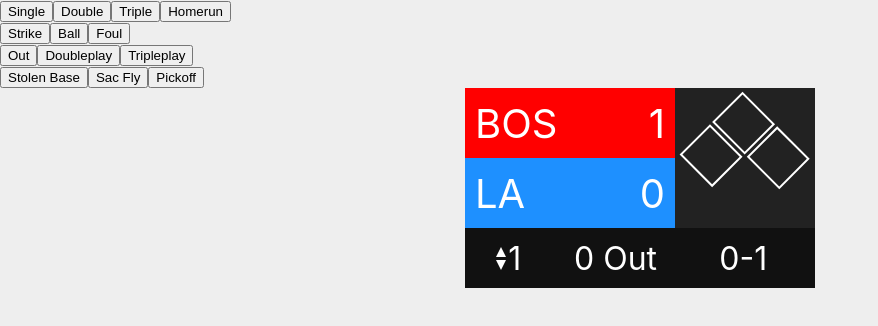
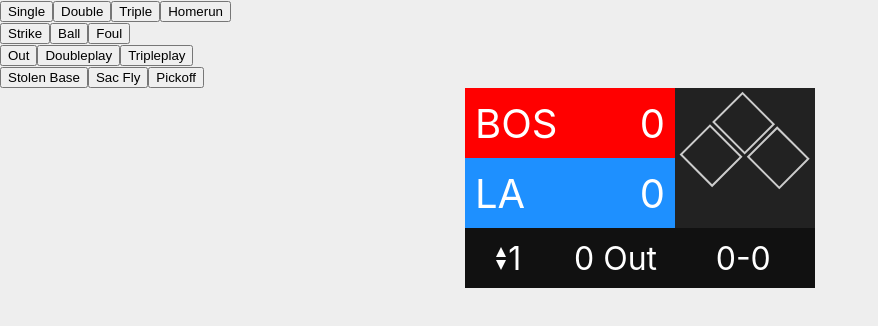
Before and after one commit to jw3739/baseball-scoreboard, a React (Create React App) app: page / in a window 1280 px wide. Shown: the top 326 px of the page, without its empty margins (0-878 px from the left). Built offline with nearby package versions, Linux system fonts and the light colour scheme.

Commit message:
scoreboard now reads from state

```diff
--- a/src/components/BaseballEvents.js
+++ b/src/components/BaseballEvents.js
@@ -2,6 +2,19 @@
 import Scoreboard from './Scoreboard';
 
 class BaseballEvents extends Component {
+  constructor() {
+    super();
+    this.state = {
+      strikes: 0,
+      balls: 0,
+      outs: 0,
+      onFirst: false,
+      onSecond: false,
+      onThird: false,
+      teamAScore: 0,
+      teamBScore: 0
+    };
+  }
   render() {
     return (
       <div className="misc-container">
@@ -27,9 +40,18 @@
               <button>Sac Fly</button>
               <button>Pickoff</button>
             </div>
-          </div>
+         </div>
         <div className='scoreboard-container'>
-            <Scoreboard />
+            <Scoreboard
+            teamAScore={this.state.teamAScore}
+            teamBScore={this.state.teamBScore}
+            onFirst={this.state.onFirst}
+            onSecond={this.state.onSecond}
+            onThird={this.state.onThird}
+            outs={this.state.outs}
+            balls={this.state.balls}
+            strikes={this.state.strikes}
+            />
         </div>
       </div>
     );
--- a/src/components/Bases.js
+++ b/src/components/Bases.js
@@ -5,9 +5,9 @@
     return (
       <div className="bases-container">
         <div className='base-positioning'>
-            <div className='base'></div>
-            <div className='base'></div>
-            <div className='base'></div>
+            <div className={this.props.onSecond ? 'base active' : 'base inactive'}></div>
+            <div className={this.props.onFirst ? 'base active' : 'base inactive'}></div>
+            <div className={this.props.onThird ? 'base active' : 'base inactive'}></div>
         </div>
       </div>
     );
--- a/src/components/InfoBar.js
+++ b/src/components/InfoBar.js
@@ -6,13 +6,13 @@
       <div className="info-bar-container">
         <span className='inning-container'>
             <div className='arrow-container'>
-                <div class="arrow-up"></div>
-                <div class="arrow-down"></div>
+                <div className="arrow-up"></div>
+                <div className="arrow-down"></div>
             </div>
             1
         </span>
-        <span className='outs-container'>0 Out</span>
-        <span className='count-container'>0-1</span>
+        <span className='outs-container'>{this.props.outs} Out</span>
+        <span className='count-container'>{this.props.balls}-{this.props.strikes}</span>
       </div>
     );
   }
--- a/src/components/Scoreboard.js
+++ b/src/components/Scoreboard.js
@@ -7,9 +7,18 @@
   render() {
     return (
       <div className="scoreboard">
-        <TeamScore />
-        <Bases />
-        <InfoBar />
+        <TeamScore
+            teamAScore={this.props.teamAScore}
+            teamBScore={this.props.teamBScore} />
+        <Bases
+            onFirst={this.props.onFirst}
+            onSecond={this.props.onSecond}
+            onThird={this.props.onThird} />
+        <InfoBar
+        outs={this.props.outs}
+        balls={this.props.balls}
+        strikes={this.props.strikes}
+        />
       </div>
     );
   }
--- a/src/components/TeamScore.js
+++ b/src/components/TeamScore.js
@@ -1,16 +1,18 @@
 import React, { Component } from 'react';
 
+
 class TeamScore extends Component {
+
   render() {
     return (
       <div className="team-score-container">
         <div className='team team-1'>
             <span className='team-name'>BOS</span>
-            <span className='score'>1</span>
+            <span className='score'>{this.props.teamAScore}</span>
         </div>
         <div className='team team-2'>
             <span className='team-name'>LA</span>
-            <span className='score'>0</span>
+            <span className='score'>{this.props.teamBScore}</span>
         </div>
       </div>
     );
--- a/src/index.css
+++ b/src/index.css
@@ -69,9 +69,12 @@
   margin-right: 10px;
 }
 .base {
-  border: 2px solid white;
+  border: 2px solid #ccc;
   width: 86%;
   height: 86%;
+}
+.active {
+  background-color: white;
 }
 .base-positioning {
   display: grid;
```
